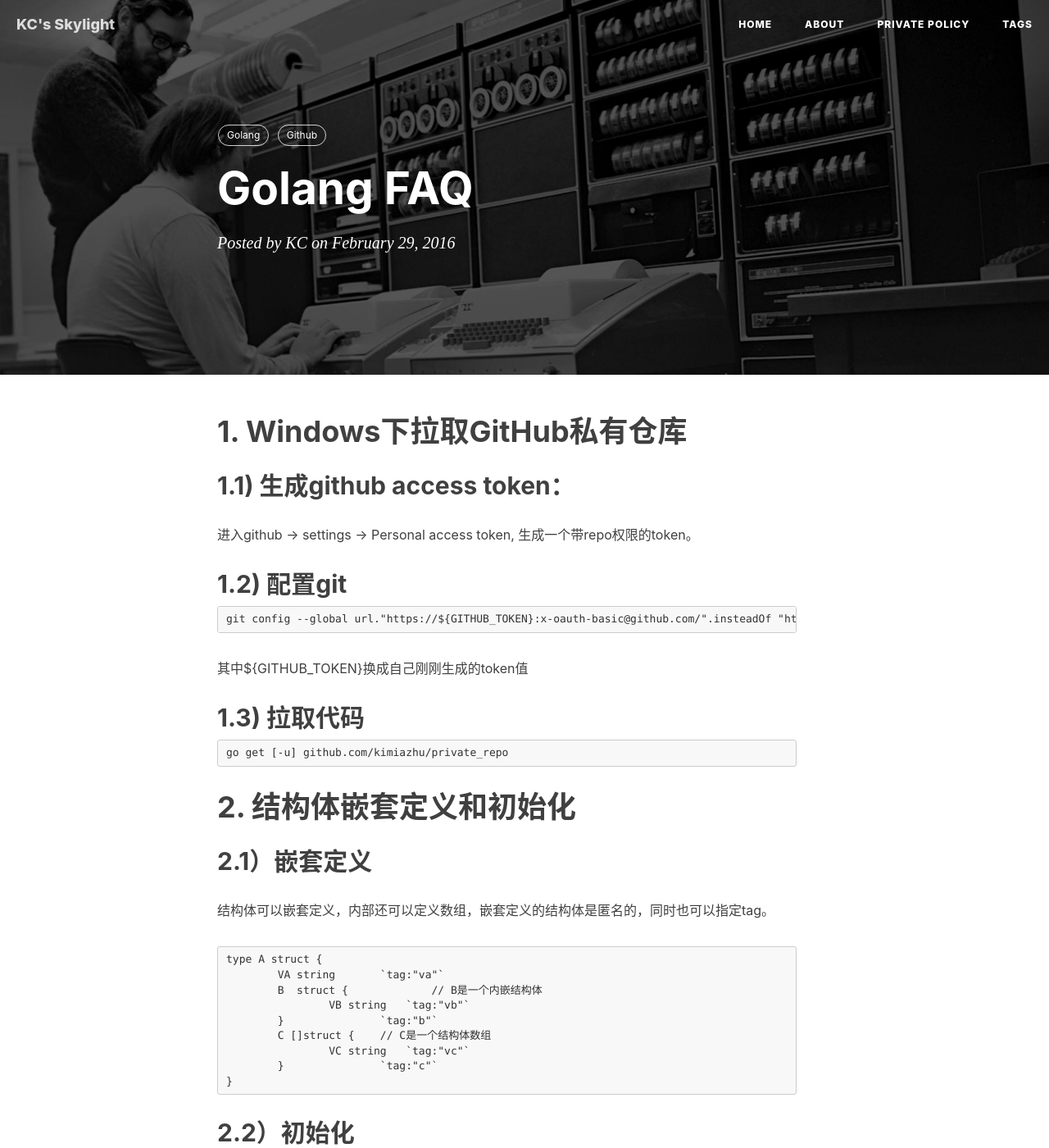
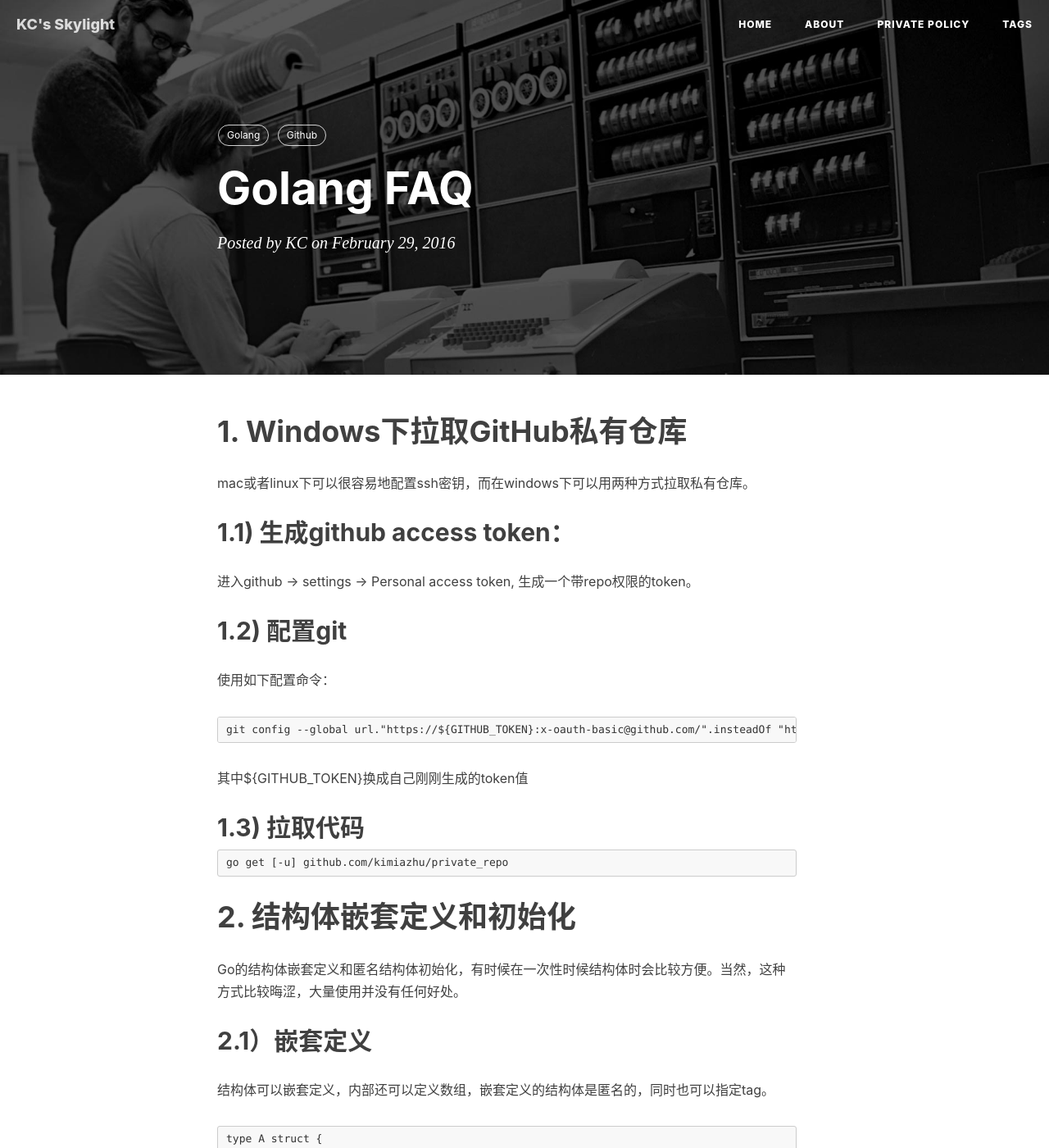
Before and after one commit to kimiazhu/kimiazhu.github.io, a Jekyll site: the page built from _posts/2016-02-29-golang_faq.markdown, in a window 1280 px wide and 1400 px high. Shown: the whole window at 82% size. Built offline with Jekyll 4.4.1, drawn with Linux system fonts in a browser that asks for light colours; nearby versions of some CDN libraries; comment, search, counter and statistics services are not loaded.

Commit message:
success~~

```diff
--- a/_posts/2016-02-29-golang_faq.markdown
+++ b/_posts/2016-02-29-golang_faq.markdown
@@ -11,12 +11,16 @@ tags:
 
 # 1. Windows下拉取GitHub私有仓库
 
+mac或者linux下可以很容易地配置ssh密钥，而在windows下可以用两种方式拉取私有仓库。
+
 ## 1.1) 生成github access token：
 
 进入github -> settings -> Personal access token, 生成一个带repo权限的token。
 
 
 ## 1.2) 配置git
+
+使用如下配置命令：
 
 	git config --global url."https://${GITHUB_TOKEN}:x-oauth-basic@github.com/".insteadOf "https://github.com/"
 
@@ -27,6 +31,8 @@ tags:
 	go get [-u] github.com/kimiazhu/private_repo
 
 # 2. 结构体嵌套定义和初始化
+
+Go的结构体嵌套定义和匿名结构体初始化，有时候在一次性时候结构体时会比较方便。当然，这种方式比较晦涩，大量使用并没有任何好处。
 
 ## 2.1）嵌套定义
 
```
